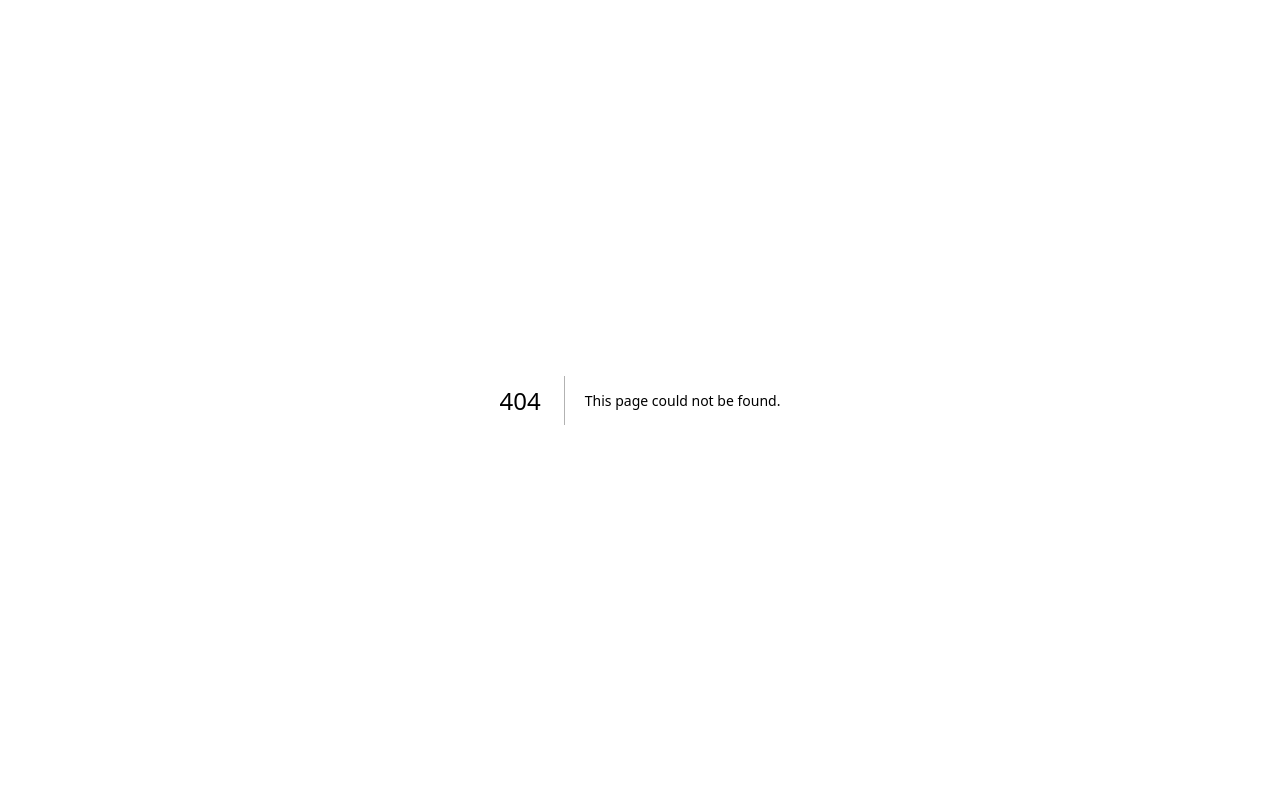
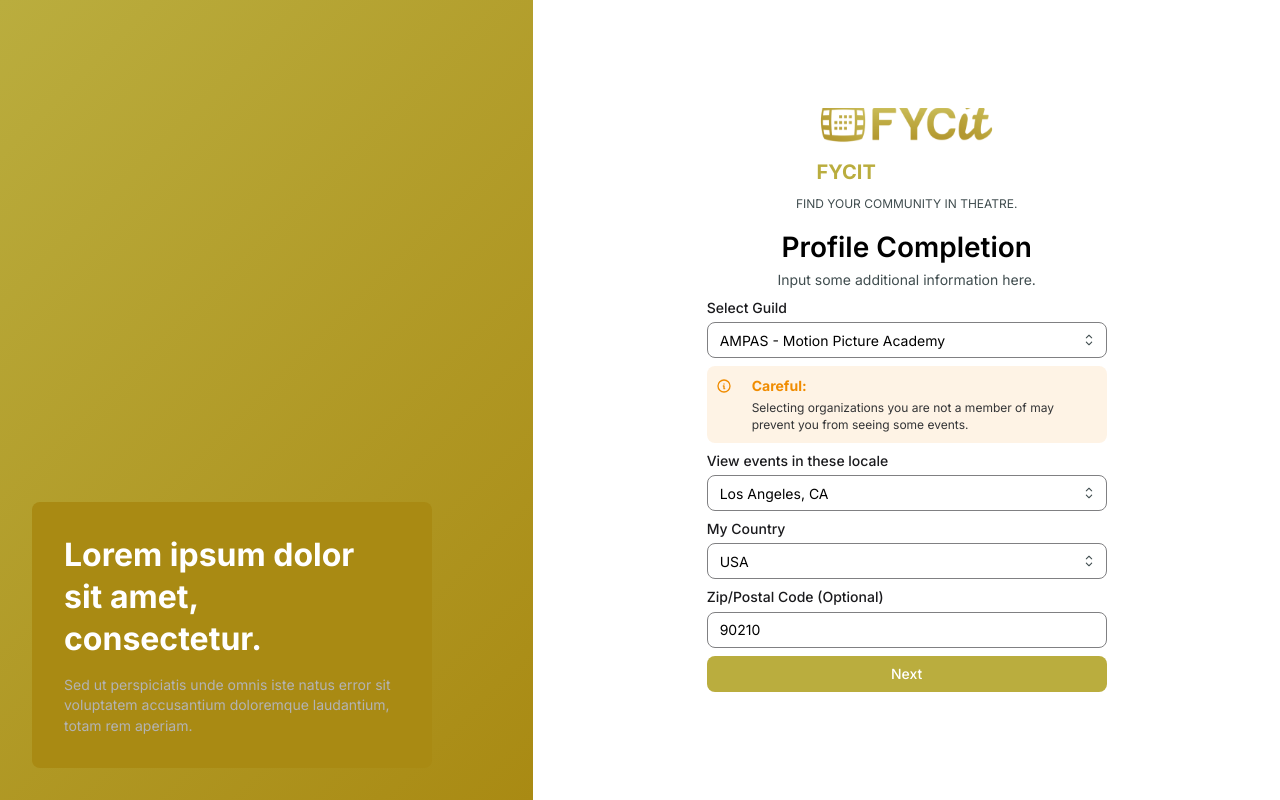
Before and after one commit to KDBismael/fycit-webapp-YD, a Next.js app: page /profile-com in a window 1280 px wide. Before the commit this address had no page. Built offline with nearby package versions, Linux system fonts and the light colour scheme.

Commit message:
Implement navigation to the 2FA page from the Signup component; enhance styling for better user experience

```diff
--- /dev/null
+++ b/app/profile-com/page.tsx
@@ -0,0 +1,259 @@
+'use client';
+
+import React from 'react';
+import { useForm } from 'react-hook-form';
+import { zodResolver } from '@hookform/resolvers/zod';
+import {
+  Container,
+  Grid,
+  Paper,
+  Text,
+  TextInput,
+  Button,
+  Stack,
+  Image,
+  Box,
+  Title,
+  Group,
+  Select,
+  Alert,
+} from '@mantine/core';
+import { IconInfoCircle } from '@tabler/icons-react';
+import { profileCompletionSchema, ProfileCompletionFormData } from '../../validation/profile-completion.validation';
+
+const IMAGE_SIZE = 40;
+
+const guildOptions = [
+  { value: 'ampas', label: 'AMPAS - Motion Picture Academy' },
+  { value: 'ace', label: 'ACE - American Cinema Editors' },
+  { value: 'adg', label: 'ADG - Art Directors Guild' },
+  { value: 'animation', label: 'Animation Guild' },
+  { value: 'asc', label: 'ASC - American Society of Cinematographers' },
+  { value: 'asifa', label: 'ASIFA - International animated film society' },
+];
+
+const localeOptions = [
+  { value: 'los-angeles', label: 'Los Angeles, CA' },
+  { value: 'new-york', label: 'New York, NY' },
+  { value: 'london', label: 'London, UK' },
+  { value: 'paris', label: 'Paris, France' },
+  { value: 'toronto', label: 'Toronto, Canada' },
+];
+
+const countryOptions = [
+  { value: 'usa', label: 'USA' },
+  { value: 'canada', label: 'Canada' },
+  { value: 'uk', label: 'United Kingdom' },
+  { value: 'france', label: 'France' },
+  { value: 'germany', label: 'Germany' },
+  { value: 'australia', label: 'Australia' },
+];
+
+export default function ProfileCompletion() {
+  const {
+    register,
+    handleSubmit,
+    setValue,
+    watch,
+    formState: { errors, isSubmitting },
+  } = useForm<ProfileCompletionFormData>({
+    resolver: zodResolver(profileCompletionSchema),
+    defaultValues: {
+      guild: 'ampas',
+      locale: 'los-angeles',
+      country: 'usa',
+      zipCode: '90210',
+    },
+  });
+
+  const onSubmit = async (data: ProfileCompletionFormData) => {
+    try {
+      console.log('Profile completion data:', data);
+    } catch (error) {
+      console.error('Profile completion error:', error);
+    }
+  };
+
+  return (
+    <Container fluid p={0} style={{ height: '100vh' }}>
+      <Grid gutter={0} style={{ height: '100vh' }}>
+        <Grid.Col span={{ base: 0, md: 5 }} visibleFrom="md">
+          <Box
+            style={{
+              height: '100vh',
+              background: 'linear-gradient(135deg, #BAAD3E 0%, #A98A13 100%)',
+              position: 'relative',
+              display: 'flex',
+              alignItems: 'flex-end',
+              padding: '2rem',
+            }}
+          >
+            <Paper
+              p="xl"
+              radius="md"
+              style={{
+                backgroundColor: '#A98A13',
+                color: 'white',
+                maxWidth: '400px',
+              }}
+            >
+              <Title order={2} fw={700} mb="md">
+                Lorem ipsum dolor sit amet, consectetur.
+              </Title>
+              <Text size="sm" c="gray.2">
+                Sed ut perspiciatis unde omnis iste natus error sit voluptatem accusantium doloremque laudantium, totam rem aperiam.
+              </Text>
+            </Paper>
+          </Box>
+        </Grid.Col>
+
+        <Grid.Col span={{ base: 12, md: 7 }}>
+          <Box style={{
+            height: '100vh',
+            display: 'flex',
+            alignItems: 'center',
+            justifyContent: 'center',
+            padding: '1rem',
+          }}>
+            <Stack gap="md" style={{ maxWidth: '400px', width: '100%' }}>
+              <Stack gap="sm" align="center">
+                <Group gap="sm">
+                  <Image src="/logo.svg" alt="FYCit Logo" width={IMAGE_SIZE} height={IMAGE_SIZE} />
+                  <Text size="xl" fw={700} c="brand.8">
+                    FYCIT
+                  </Text>
+                </Group>
+                <Text size="xs" c="gray.6" ta="center">
+                  FIND YOUR COMMUNITY IN THEATRE.
+                </Text>
+              </Stack>
+
+              <Stack gap="sm">
+                <Stack gap="xs" align="center">
+                  <Title order={2} size="h3" ta="center" c="gray.9">
+                    Profile Completion
+                  </Title>
+                  <Text size="sm" c="gray.6" ta="center">
+                    Input some additional information here.
+                  </Text>
+                </Stack>
+
+                <form onSubmit={handleSubmit(onSubmit)}>
+                  <Stack gap="sm">
+                    <Stack gap="xs">
+                      <Text size="sm" fw={500} c="gray.8">
+                        Select Guild
+                      </Text>
+                      <Select
+                        data={guildOptions}
+                        value={watch('guild')}
+                        onChange={(value) => setValue('guild', value || '')}
+                        placeholder="Select a guild"
+                        error={errors.guild?.message}
+                        radius="md"
+                        size="sm"
+                        styles={{
+                          input: {
+                            borderColor: 'var(--mantine-color-gray-4)',
+                          },
+                        }}
+                      />
+                    </Stack>
+
+                    <Alert
+                      icon={<IconInfoCircle size={16} />}
+                      title="Careful:"
+                      color="yellow"
+                      variant="light"
+                      radius="md"
+                      p="sm"
+                    >
+                      <Text size="xs" c="gray.7">
+                        Selecting organizations you are not a member of may prevent you from seeing some events.
+                      </Text>
+                    </Alert>
+
+                    <Stack gap="xs">
+                      <Text size="sm" fw={500} c="gray.8">
+                        View events in these locale
+                      </Text>
+                      <Select
+                        data={localeOptions}
+                        value={watch('locale')}
+                        onChange={(value) => setValue('locale', value || '')}
+                        placeholder="Select a locale"
+                        error={errors.locale?.message}
+                        radius="md"
+                        size="sm"
+                        styles={{
+                          input: {
+                            borderColor: 'var(--mantine-color-gray-4)',
+                          },
+                        }}
+                      />
+                    </Stack>
+
+                    <Stack gap="xs">
+                      <Text size="sm" fw={500} c="gray.8">
+                        My Country
+                      </Text>
+                      <Select
+                        data={countryOptions}
+                        value={watch('country')}
+                        onChange={(value) => setValue('country', value || '')}
+                        placeholder="Select your country"
+                        error={errors.country?.message}
+                        radius="md"
+                        size="sm"
+                        styles={{
+                          input: {
+                            borderColor: 'var(--mantine-color-gray-4)',
+                          },
+                        }}
+                      />
+                    </Stack>
+
+                    <Stack gap="xs">
+                      <Text size="sm" fw={500} c="gray.8">
+                        Zip/Postal Code (Optional)
+                      </Text>
+                      <TextInput
+                        {...register('zipCode')}
+                        placeholder="Enter your zip code"
+                        error={errors.zipCode?.message}
+                        radius="md"
+                        size="sm"
+                        styles={{
+                          input: {
+                            borderColor: 'var(--mantine-color-gray-4)',
+                          },
+                        }}
+                      />
+                    </Stack>
+
+                    <Button
+                      type="submit"
+                      fullWidth
+                      size="sm"
+                      radius="md"
+                      bg="brand.8"
+                      loading={isSubmitting}
+                      style={{
+                        backgroundColor: '#BAAD3E',
+                        '&:hover': {
+                          backgroundColor: '#A98A13',
+                        },
+                      }}
+                    >
+                      Next
+                    </Button>
+                  </Stack>
+                </form>
+              </Stack>
+            </Stack>
+          </Box>
+        </Grid.Col>
+      </Grid>
+    </Container>
+  );
+}
--- /dev/null
+++ b/validation/profile-completion.validation.ts
@@ -0,0 +1,18 @@
+import { z } from 'zod';
+
+export const profileCompletionSchema = z.object({
+  guild: z
+    .string()
+    .min(1, 'Please select a guild'),
+  locale: z
+    .string()
+    .min(1, 'Please select a locale'),
+  country: z
+    .string()
+    .min(1, 'Please select your country'),
+  zipCode: z
+    .string()
+    .optional(),
+});
+
+export type ProfileCompletionFormData = z.infer<typeof profileCompletionSchema>;
```
